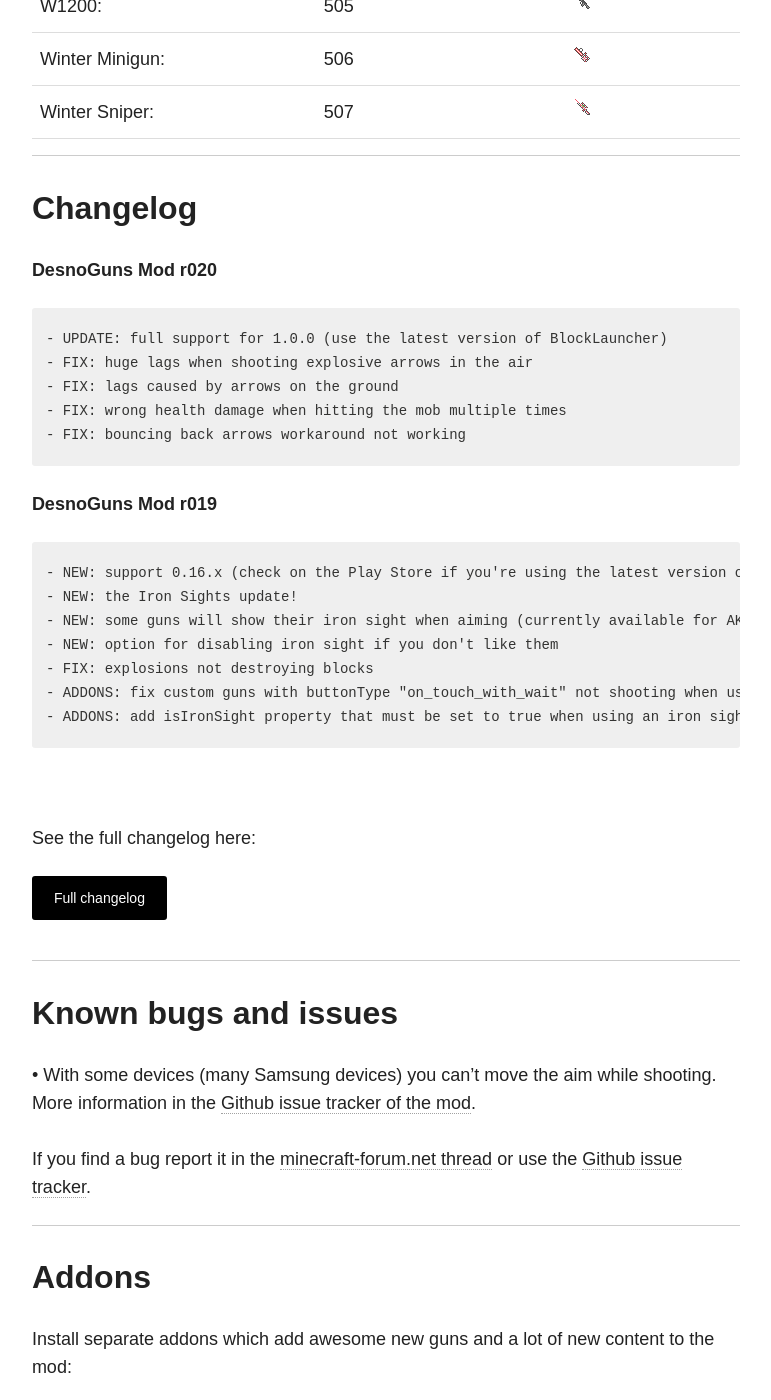
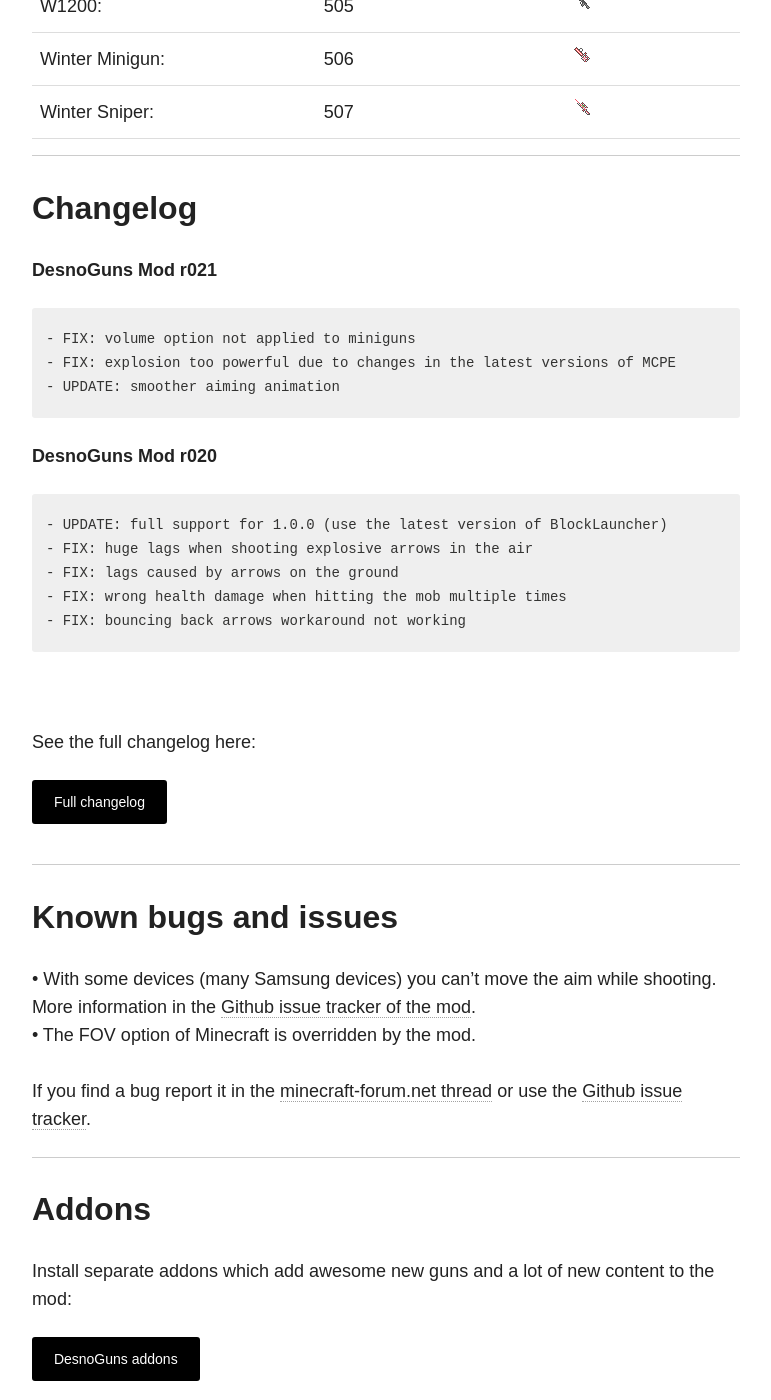
Before and after one commit to Desno365/Desno365.github.io, a Jekyll site: the page built from minecraft/desnoguns-mod/index.md, in a window 1280 px wide and 1400 px high, scrolled down 13986 px. Shown: the whole window, without its empty margins (254-1025 px from the left). Built offline with Jekyll 4.4.1, drawn with Linux system fonts in a browser that asks for light colours; nearby versions of some CDN libraries; comment, search, counter and statistics services are not loaded; some of the changed text lies outside the part shown.

Commit message:
DesnoGuns r021

```diff
--- a/minecraft/desnoguns-mod/full-changelog/changelog.html
+++ b/minecraft/desnoguns-mod/full-changelog/changelog.html
@@ -1,3 +1,8 @@
+<i>DesnoGuns Mod r021</i><br>
+- FIX: volume option not applied to miniguns<br>
+- FIX: explosion too powerful due to changes in the latest versions of MCPE<br>
+- UPDATE: smoother aiming animation<br><br>
+
 <i>DesnoGuns Mod r020</i><br>
 - UPDATE: full support for 1.0.0 (use the latest version of BlockLauncher)<br>
 - FIX: huge lags when shooting explosive arrows in the air<br>
--- a/minecraft/desnoguns-mod/index.md
+++ b/minecraft/desnoguns-mod/index.md
@@ -42,14 +42,14 @@
 
 ## Downloads
 
-<i>Minecraft Pocket Edition 1.0.0 & 0.16.2:</i><br>
-<i> --- DesnoGuns Mod <b>r020</b>:</i>
+<i>Minecraft Pocket Edition 1.0.0:</i><br>
+<i> --- DesnoGuns Mod <b>r021</b>:</i>
 
 | Website | Support | Regular |
 |:--------|:-------:|:-------:|
-| Dropbox:           | [Support download](http://adf.ly/1gieG8) | [Regular download](https://www.dropbox.com/s/jslu6njafk7p4yy/DesnoGuns_Mod_r020_Desno365.modpkg?dl=1) |
-| Filecred:          | [Support download](http://adf.ly/1giePi) | [Regular download](http://filecred.com/AB1CG585) |
-| MediaFire:         | [Support download](http://adf.ly/1gieSQ) | [Regular download](http://www.mediafire.com/file/pqawi9740jnlkur/DesnoGuns_Mod_r020_Desno365.modpkg)) |
+| Dropbox:           | [Support download](http://adf.ly/1hAwPH) | [Regular download](https://www.dropbox.com/s/jgd5cln70e7mdo1/DesnoGuns_Mod_r021_Desno365.modpkg?dl=1) |
+| Filecred:          | [Support download](http://adf.ly/1hAwH3) | [Regular download](http://filecred.com/AB2CG586) |
+| MediaFire:         | [Support download](http://adf.ly/1hAwKq) | [Regular download](http://www.mediafire.com/file/b9if64ykjf4262l/DesnoGuns_Mod_r021_Desno365.modpkg) |
 |----
 {: .table}
 
@@ -187,6 +187,13 @@
 
 ## Changelog
 
+**DesnoGuns Mod r021**
+{% highlight text %}
+- FIX: volume option not applied to miniguns
+- FIX: explosion too powerful due to changes in the latest versions of MCPE
+- UPDATE: smoother aiming animation
+{% endhighlight %}
+
 **DesnoGuns Mod r020**
 {% highlight text %}
 - UPDATE: full support for 1.0.0 (use the latest version of BlockLauncher)
@@ -194,17 +201,6 @@
 - FIX: lags caused by arrows on the ground
 - FIX: wrong health damage when hitting the mob multiple times
 - FIX: bouncing back arrows workaround not working
-{% endhighlight %}
-
-**DesnoGuns Mod r019**
-{% highlight text %}
-- NEW: support 0.16.x (check on the Play Store if you're using the latest version of BlockLauncher!)
-- NEW: the Iron Sights update!
-- NEW: some guns will show their iron sight when aiming (currently available for AK47, AUG, Desert Eagle, FNSCAR, Mini-Uzi, MP5, P90, Skorpion)
-- NEW: option for disabling iron sight if you don't like them
-- FIX: explosions not destroying blocks
-- ADDONS: fix custom guns with buttonType "on_touch_with_wait" not shooting when using an aim image
-- ADDONS: add isIronSight property that must be set to true when using an iron sight and not a full-screen scope for the gun (see Example Addon)
 {% endhighlight %}
 
 <br>
@@ -217,7 +213,8 @@
 
 ## Known bugs and issues
 
-• With some devices (many Samsung devices) you can't move the aim while shooting. More information in the [Github issue tracker of the mod](https://github.com/Desno365/DesnoGuns-Mod/issues).<br><br>
+• With some devices (many Samsung devices) you can't move the aim while shooting. More information in the [Github issue tracker of the mod](https://github.com/Desno365/DesnoGuns-Mod/issues).<br>
+• The FOV option of Minecraft is overridden by the mod.<br><br>
 If you find a bug report it in the [minecraft-forum.net thread][thread] or use the [Github issue tracker](https://github.com/Desno365/DesnoGuns-Mod).
 
 ---
```
Also changed, not shown: minecraft/desnoguns-mod/full-changelog/index.md (+7 -0 lines).
